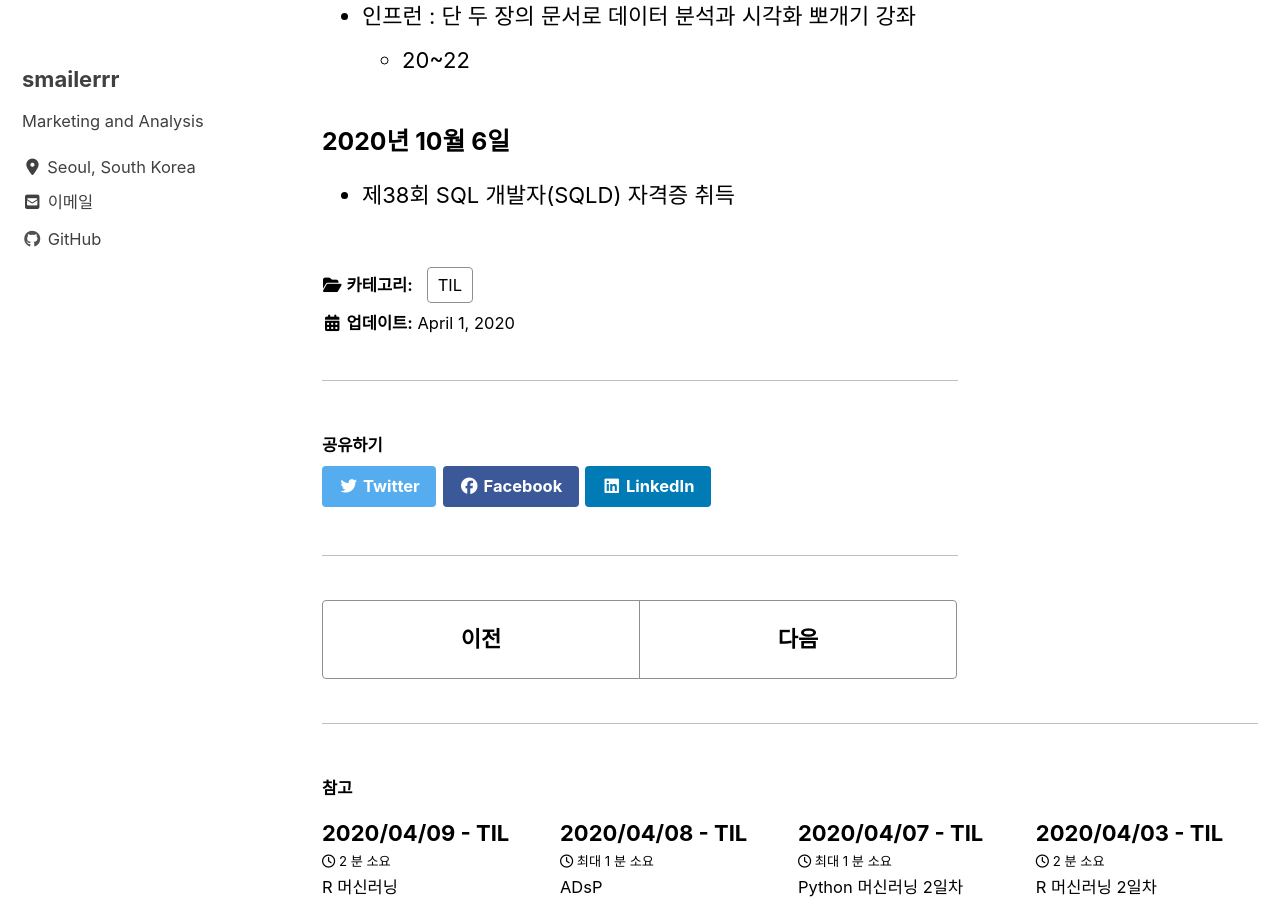
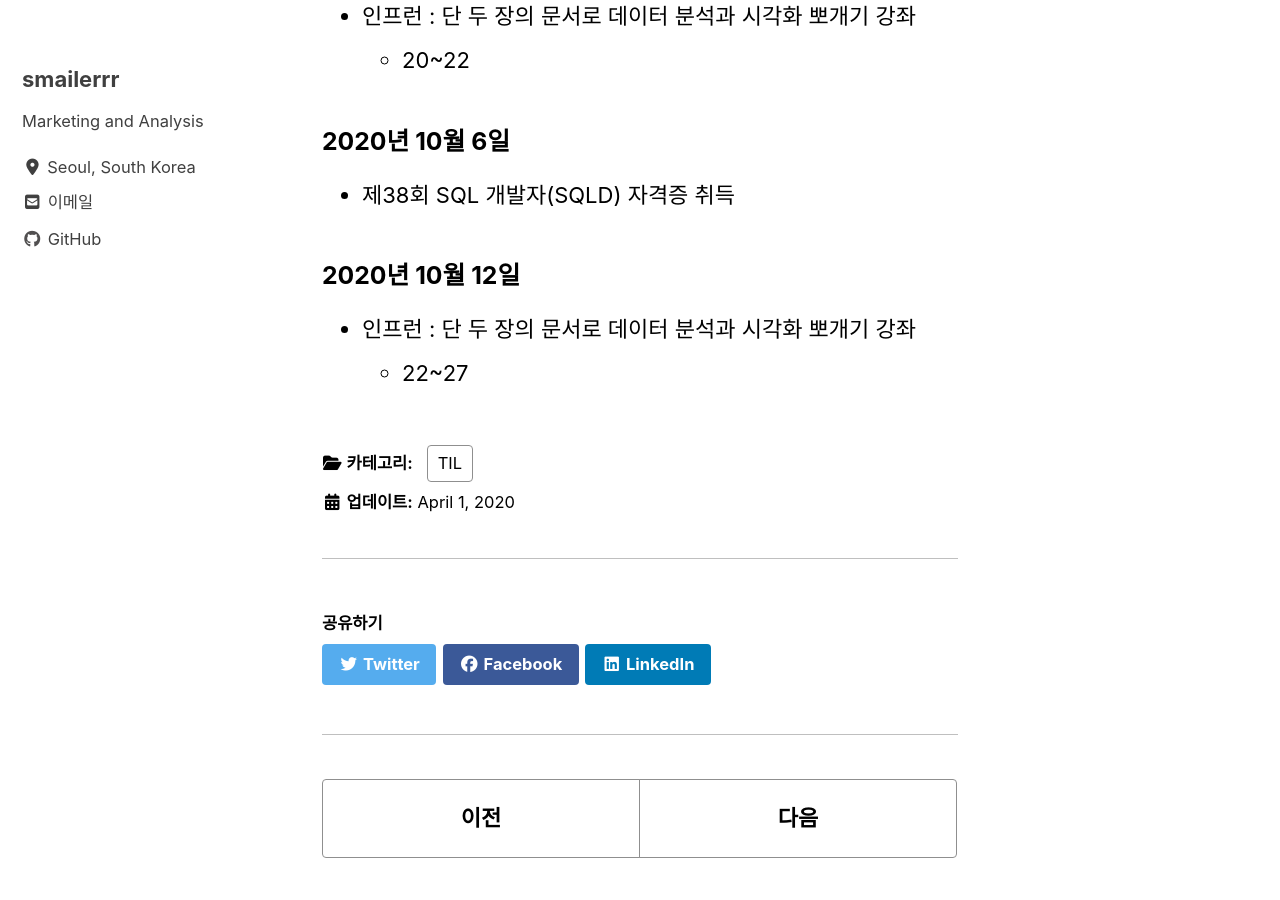
Before and after one commit to smilerrr/smilerrr.github.io, a Jekyll site: the page built from _posts/til/2020-04-01-TIL.md, in a window 1280 px wide and 900 px high, scrolled down 5045 px. Built offline with Jekyll 4.4.1, drawn with Linux system fonts in a browser that asks for light colours; cached includes are drawn as plain includes; nearby versions of some CDN libraries.

Commit message:
Update 2020-04-01-TIL.md

```diff
--- a/_posts/til/2020-04-01-TIL.md
+++ b/_posts/til/2020-04-01-TIL.md
@@ -118,3 +118,7 @@ toc: true
 
 ### 2020년 10월 6일
 - 제38회 SQL 개발자(SQLD) 자격증 취득
+
+### 2020년 10월 12일
+- 인프런 : 단 두 장의 문서로 데이터 분석과 시각화 뽀개기 강좌
+    - 22~27
```
